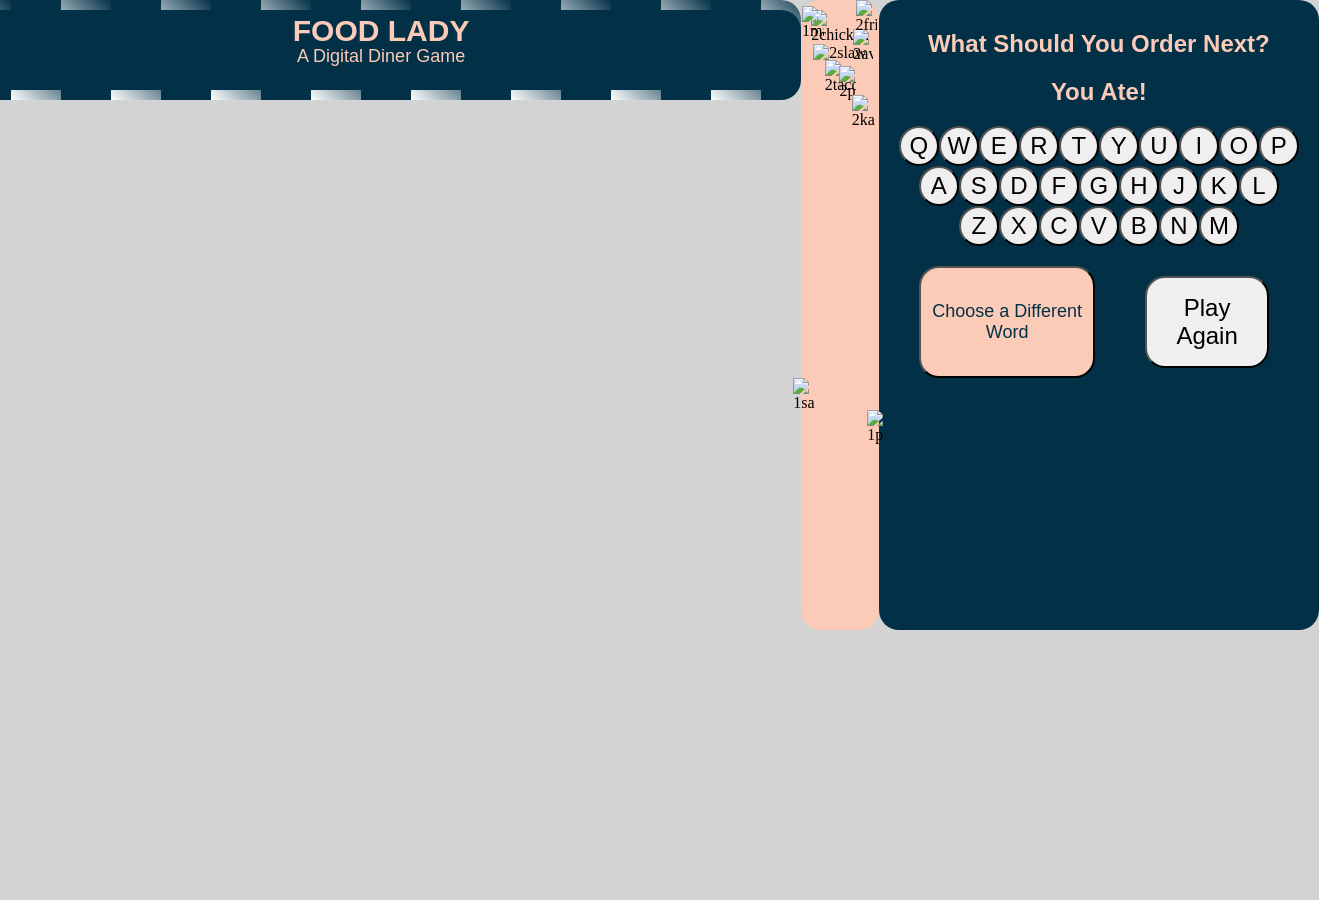
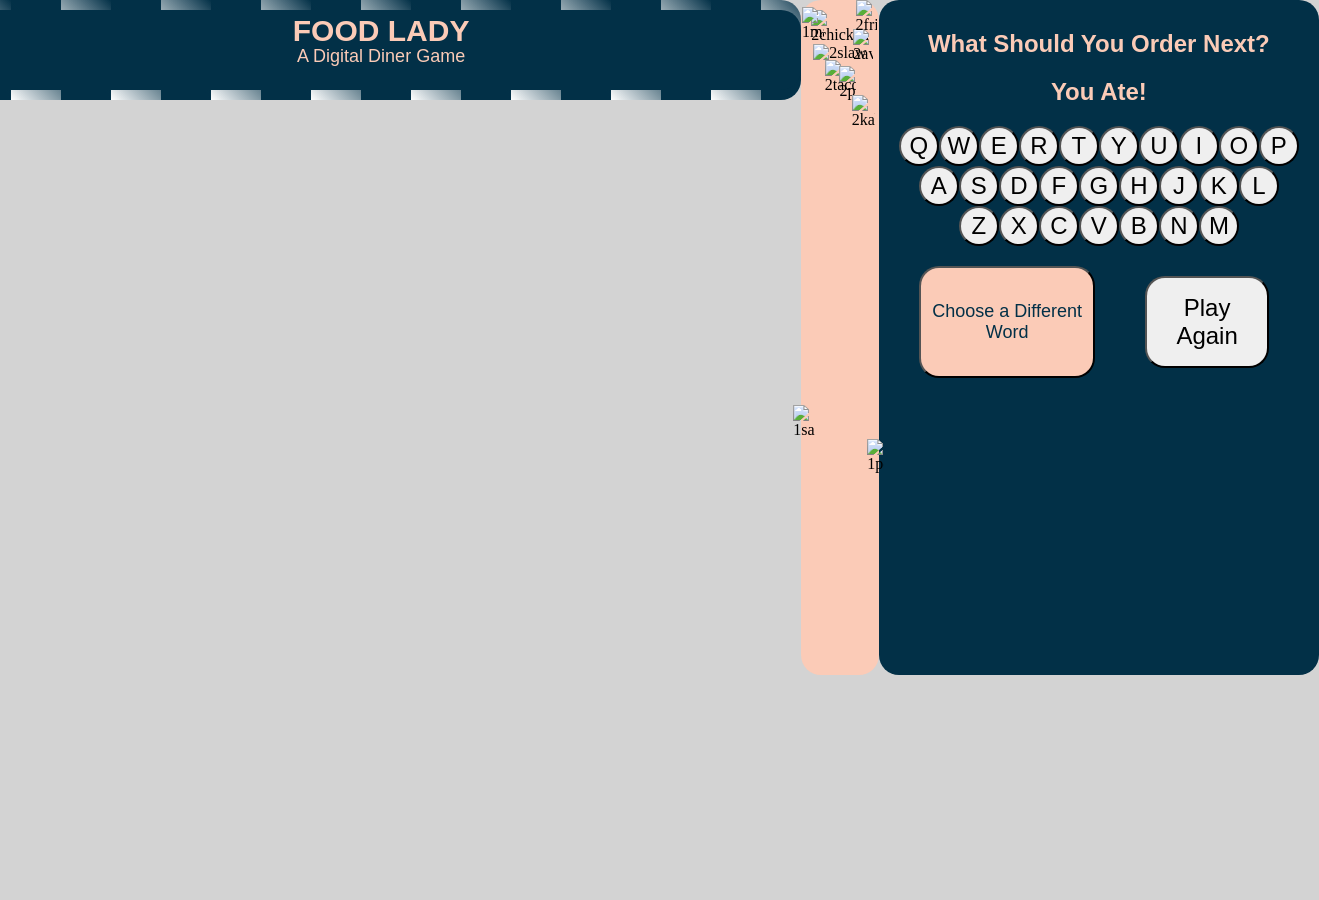

responsive design

--- a/css/main.css
+++ b/css/main.css
@@ -12,6 +12,18 @@ body {
   justify-content: center;
 }
 
+header {
+  grid-area: header;
+}
+
+main {
+  grid-area: main;
+}
+
+.left-content {
+  grid-area: plate;
+}
+
 .gameboard {
   width: min(1400px, 95vw);
   display: grid;
@@ -27,7 +39,7 @@ body {
    display: flex;
   flex-direction: column;
   align-items: center;
-  max-height: 70vh;
+  max-height: 75vh;
 }
 
 .plate-area {
@@ -71,7 +83,7 @@ header {
   padding-top: 10px;
   padding-bottom: 10px;
   border-radius: 20px;
-  margin-bottom: -40px;
+  margin-bottom: 0px;
 }
 
 .header {
@@ -103,7 +115,7 @@ aside {
   background-position: center;
   border-radius: 20px;
   margin-top: 0px;
-  height: 70vh;
+  height: 75vh;
 
   width: 100%;
   position: relative;
@@ -118,7 +130,7 @@ main {
   background-color: #023047;
   border-radius: 20px;
   margin-top: 0px;
-  height: 70vh;
+  height: 75vh;
   padding: 20px;
 }
 
@@ -354,4 +366,72 @@ p {
   margin-top: 10px;
   margin-bottom: 20%;
   height: 20px;
+}
+
+
+
+.gameboard {
+  width: min(1400px, 95vw);
+  display: grid;
+  grid-template-columns: 1.4fr 1fr;
+  grid-template-areas:
+    "header header"
+    "main plate";
+  gap: 30px;
+  margin: 30px 0;
+}
+
+@media (max-width: 900px) {
+  .gameboard {
+    grid-template-columns: 1fr;
+    grid-template-areas:
+      "header"
+      "main"
+      "plate";
+  }
+
+  main,
+  .left-content {
+    height: auto;
+    max-height: none;
+  }
+
+  aside {
+    height: auto;
+  }
+}
+
+@media (max-width: 600px) {
+  .gameboard {
+    grid-template-areas:
+      "header"
+      "main"
+      "plate";
+    gap: 15px;
+  }
+
+  main {
+    height: auto;
+    padding: 15px;
+  }
+
+  .left-content {
+    height: auto;
+    padding: 10px;
+  }
+
+  .plate-area {
+    width: 100%;
+  }
+
+  /* prevent food overflow chaos */
+  .left-content img {
+    max-width: 22%;
+  }
+
+  .letters {
+    width: 32px;
+    height: 32px;
+    font-size: 18px;
+  }
 }
